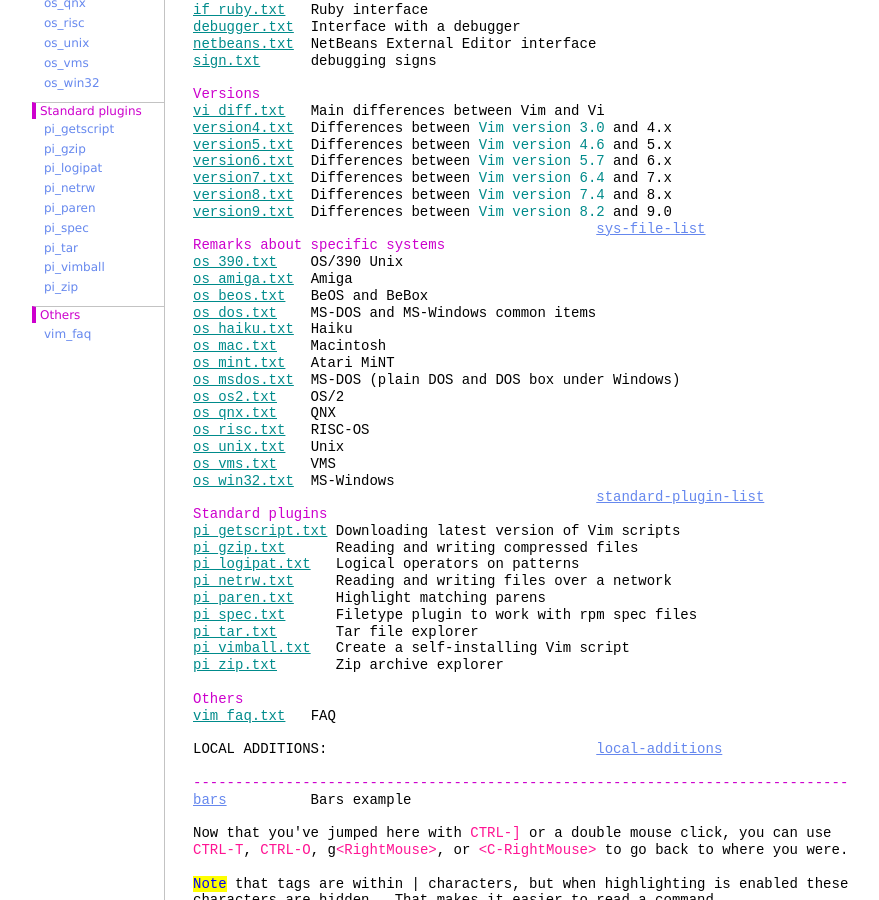
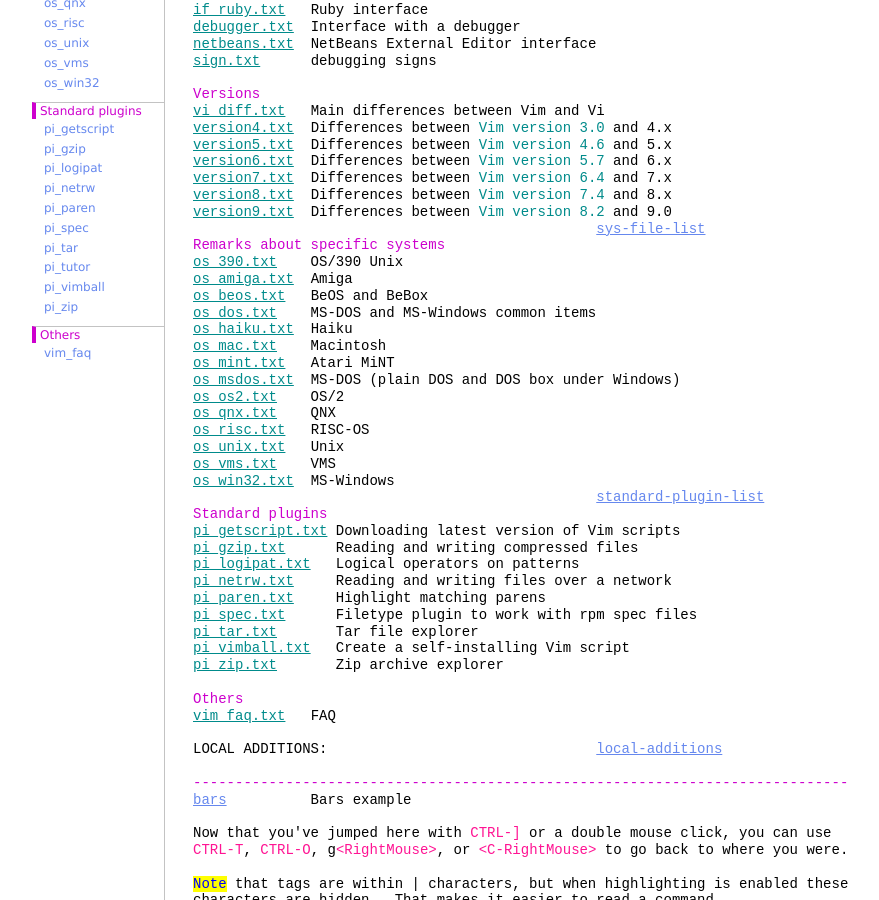
Before and after one commit to vim-jp/vimdoc-en, a Jekyll site: the page built from index.html, in a window 1280 px wide and 900 px high, scrolled down 3493 px. Shown: the whole window, without its empty margins (208-1087 px from the left). Built offline with Jekyll 4.4.1, drawn with Linux system fonts in a browser that asks for light colours; nearby versions of some CDN libraries; comment, search, counter and statistics services are not loaded.

Commit message:
Add pi_tutor index

```diff
--- a/_layouts/vimdoc.html
+++ b/_layouts/vimdoc.html
@@ -274,6 +274,7 @@
 <li><a href="pi_paren.html">pi_paren</a></li>
 <li><a href="pi_spec.html">pi_spec</a></li>
 <li><a href="pi_tar.html">pi_tar</a></li>
+<li><a href="pi_tutor.html">pi_tutor</a></li>
 <li><a href="pi_vimball.html">pi_vimball</a></li>
 <li><a href="pi_zip.html">pi_zip</a></li>
 </ul></dd>
```
